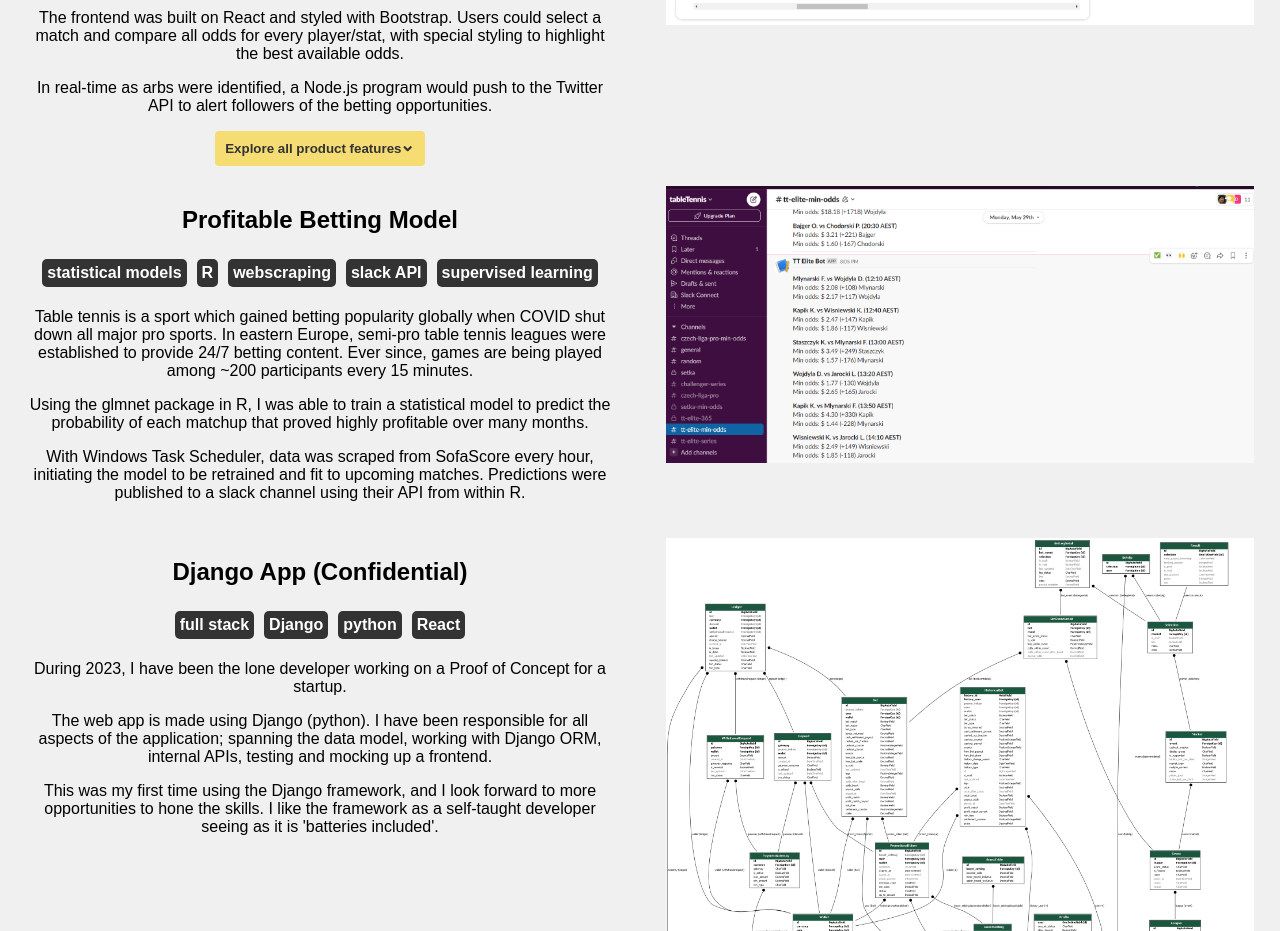
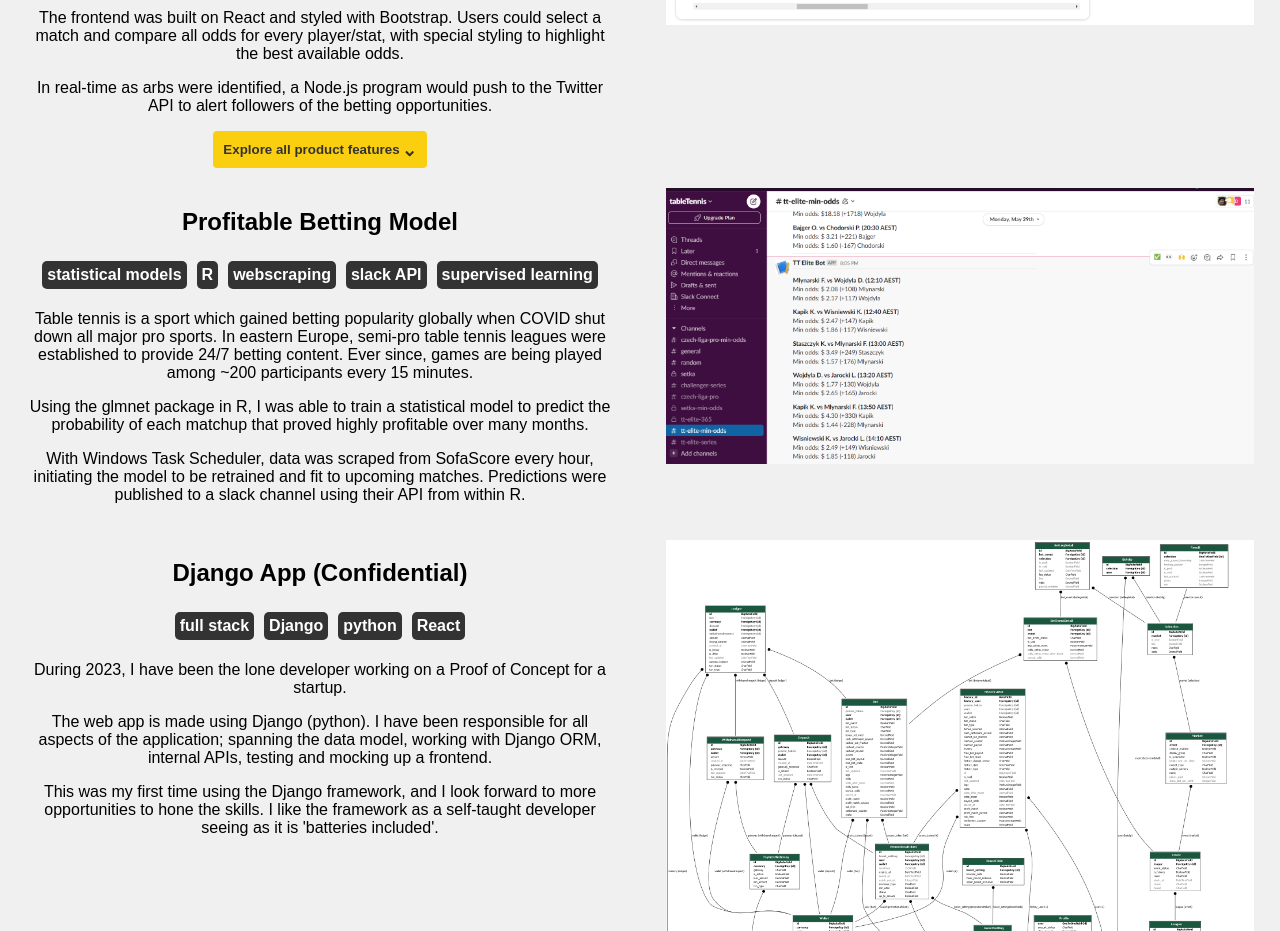
Before and after one commit to declanwalpole/DeclansReactPortfolioApp, a React (Create React App) app: page / in a window 1280 px wide. Shown: the part 2880-3811 px from the top of the page. Built offline with nearby package versions, Linux system fonts and the light colour scheme.

Commit message:
jiggle arrow. format proj carousel arrows

```diff
--- a/src/Projects.jsx
+++ b/src/Projects.jsx
@@ -54,13 +54,15 @@ const ExtraInfoCarousel = ({ slides }) => {
         className="carousel-button carousel-button--prev"
         onClick={prevSlide}
       >
-        <RiArrowLeftLine /> Previous
+        <RiArrowLeftLine />
+        <span className="carousel-button-desktop">{" Previous"}</span>
       </button>
       <button
         className="carousel-button carousel-button--next"
         onClick={nextSlide}
       >
-        Next <RiArrowRightLine />
+        <span className="carousel-button-desktop">{"Next "}</span>
+        <RiArrowRightLine />
       </button>
     </div>
   );
@@ -93,11 +95,15 @@ const ProjectCard = ({ project }) => {
 
           {project.additionalInfo && (
             <button className="explore-button" onClick={toggleShowMore}>
-              {showMore
-                ? "Hide product features"
-                : "Explore all product features"}
-              <br></br>
-              {showMore ? <FaAngleUp /> : <FaAngleDown />}
+              <span className="explore-text">
+                {showMore
+                  ? "Hide product features"
+                  : "Explore all product features"}
+                {"   "}
+                <span className="explore-arrow">
+                  {showMore ? <FaAngleUp /> : <FaAngleDown />}
+                </span>
+              </span>
             </button>
           )}
         </div>
--- a/src/styles.css
+++ b/src/styles.css
@@ -329,19 +329,27 @@ text-align: center;
   color: var(--dark);
   font-weight: bold;
   cursor:pointer;
-  animation: pulsate-background 2s infinite;
+  opacity: 1
 }
 
+.explore-button:hover {
+  opacity: 0.5
+}
+
+.explore-arrow {
+  position: relative;
+  animation: arrow-move 1s infinite alternate;
+}
+
+
+
 /* Example pulsating background animation */
-@keyframes pulsate-background {
+@keyframes arrow-move {
   0% {
-    background-color: transparent;
-  }
-  50% {
-    background-color: var(--cta);
+    top: 2px;
   }
   100% {
-    background-color: transparent;
+    top: 8px; /* Adjust the desired vertical distance */
   }
 }
 
@@ -380,7 +388,9 @@ text-align: center;
   top: 50%;
   transform: translateY(-50%);
   padding: 10px;
-  background-color: var(--mid);
+  background-color: var(--cta);
+  border-radius: 5px;
+  border: none;
   cursor: pointer;
 }
 
@@ -523,8 +533,8 @@ text-align: center;
   .about-col1,
   .about-col2 {
     flex: 1;
-    padding-left: 0;
-    padding-right: 0;
+    padding-left: 5px;
+    padding-right: 5px;
     margin:0; /* Adjust the padding as desired */
   }
 
@@ -555,6 +565,10 @@ display:none  }
   right: 0%;
 }
 
+.carousel-button-desktop {
+  display:none
+}
+
 .download-button {
   display:none
 }
```
